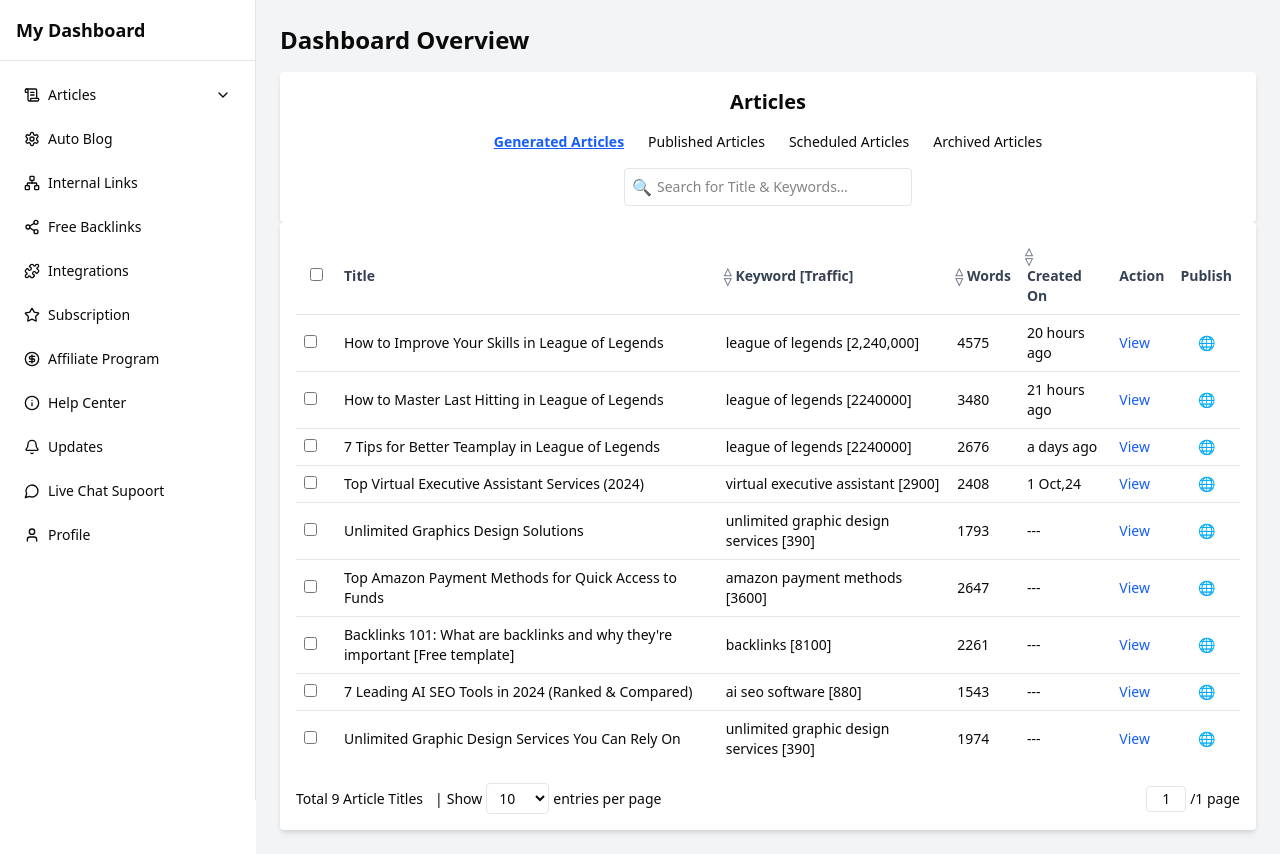
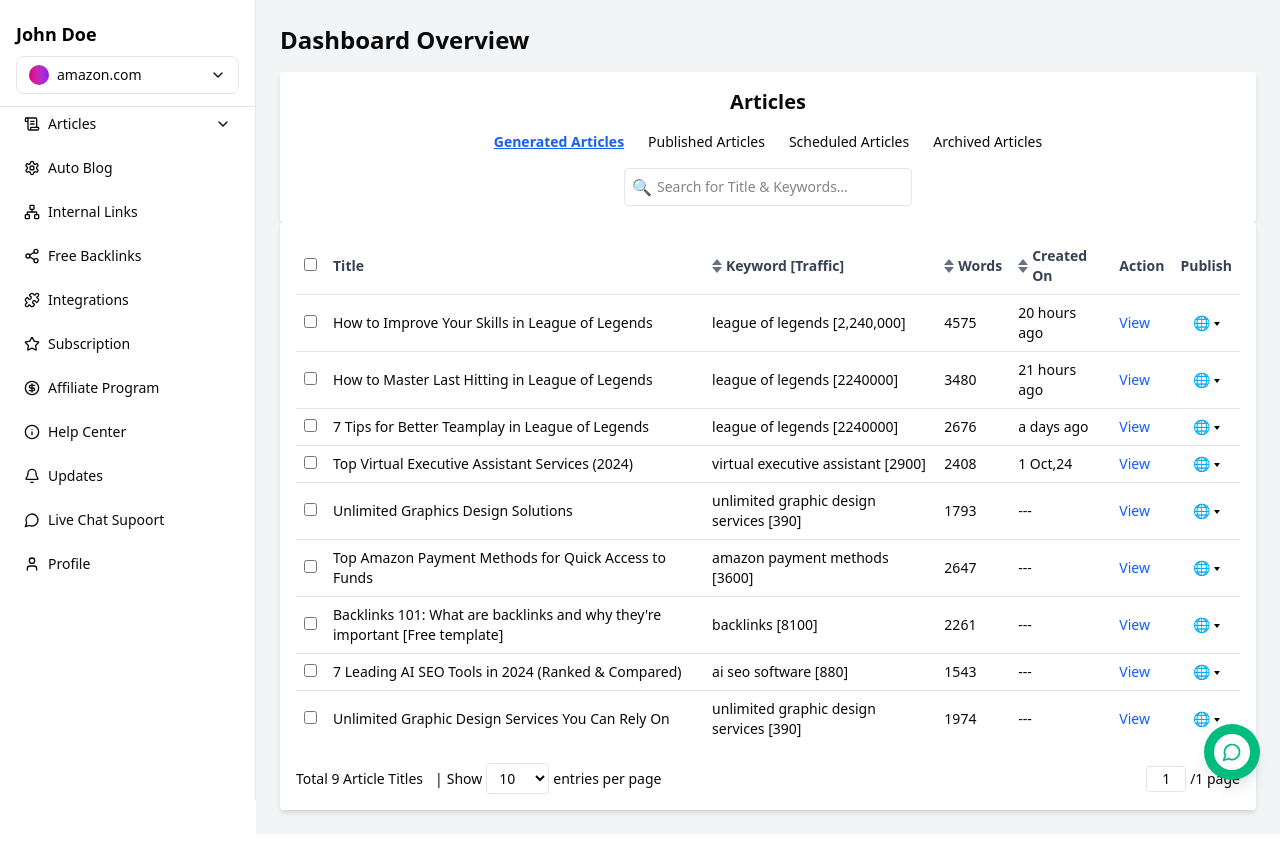
Before and after one commit to nishapoonia798/dashboard-ui, a Next.js app: page / in a window 1280 px wide. Built offline with nearby package versions, Linux system fonts and the light colour scheme.

Commit message:
sideheader created for user and email

```diff
--- a/app/page.tsx
+++ b/app/page.tsx
@@ -1,9 +1,11 @@
 import Sidebar from "@/components/ui/Sidebar";
 import DashboardTable from "@/components/ui/DashboardTable";
+import AccountHeader from "@/components/ui/AccountHeader";
 
 export default function DashboardPage() {
   return (
     <div className="flex">
+      <AccountHeader />
       <Sidebar />
       <main className="ml-64 w-full p-6 bg-gray-100 min-h-screen">
         <h1 className="text-2xl font-bold mb-4">Dashboard Overview</h1>
--- /dev/null
+++ b/components/ui/AccountHeader.tsx
@@ -0,0 +1,31 @@
+'use client';
+import { ChevronDown } from 'lucide-react';
+
+export default function AccountHeader() {
+  return (
+    /* fixed because the sidebar itself is fixed */
+    <div className="w-64 fixed bg-white border-r z-20">
+      <div className="px-4 pt-5 pb-3 border-b">
+        {/* username */}
+        <h2 className="text-lg font-semibold text-black">John Doe</h2>
+
+        {/* account switcher */}
+        <button
+          className="
+            mt-2 flex items-center justify-between w-full
+            rounded-md border px-3 py-2 text-sm
+            hover:bg-gray-100
+          "
+        >
+          <span className="flex items-center gap-2">
+            {/* theme-color badge; change bg-blue-500 as needed */}
+            <span className="inline-block h-5 w-5 rounded-full bg-gradient-to-r from-pink-600 to-purple-600" />
+
+            amazon.com
+          </span>
+          <ChevronDown className="h-4 w-4" />
+        </button>
+      </div>
+    </div>
+  );
+}
--- a/components/ui/DashboardTable.tsx
+++ b/components/ui/DashboardTable.tsx
@@ -2,6 +2,8 @@
 
 'use client';
 import { useState } from 'react';
+import LiveChatSupoort from './LiveChatSupport';
+
 type Row = {
   id: number;
   title: string;
@@ -140,7 +142,7 @@
       <table className="min-w-full text-sm">
         <thead>
           <tr className="border-b font-semibold text-gray-700">
-            <th className="p-2 w-10">
+            <th className="p-2 text-center">
               <input
                 type="checkbox"
                 checked={allChecked}
@@ -155,10 +157,23 @@
               <div className="flex items-center gap-1">
                 {/* the up/down glyphs */}
                 <span className="flex flex-col leading-none text-[10px] text-gray-500">
-                  {/* U+25B3  △ */}
-                  <span className="text-[10px] text-gray-500 -ml-0.5">△</span>
-                  {/* U+25BD  ▽ */}
-                  <span className='text-[10px] text-gray-500 -ml-0.5'>▽</span>
+                  {/* Up */}
+                  <svg
+                    className="h-2.5 w-2.5 fill-gray-500"
+                    viewBox="0 0 10 6"
+                    aria-hidden
+                  >
+                    <polygon points="5,0 10,6 0,6" />
+                  </svg>
+
+                  {/* Down */}
+                  <svg
+                    className="h-2.5 w-2.5 fill-gray-500 -mt-[2px]"
+                    viewBox="0 0 10 6"
+                    aria-hidden
+                  >
+                    <polygon points="0,0 10,0 5,6" />
+                  </svg>
                 </span>
                 Keyword&nbsp;[Traffic]
               </div>
@@ -167,10 +182,23 @@
               <div className="flex items-center gap-1">
               {/* the up/down glyphs */}
                 <span className="flex flex-col leading-none text-[10px] text-gray-500">
-                  {/* U+25B3  △ */}
-                  <span className="text-[10px] text-gray-500 -ml-0.5">△</span>
-                  {/* U+25BD  ▽ */}
-                  <span className='text-[10px] text-gray-500 -ml-0.5'>▽</span>
+                  {/* Up */}
+                  <svg
+                    className="h-2.5 w-2.5 fill-gray-500"
+                    viewBox="0 0 10 6"
+                    aria-hidden
+                  >
+                    <polygon points="5,0 10,6 0,6" />
+                  </svg>
+
+                  {/* Down */}
+                  <svg
+                    className="h-2.5 w-2.5 fill-gray-500 -mt-[2px]"
+                    viewBox="0 0 10 6"
+                    aria-hidden
+                  >
+                    <polygon points="0,0 10,0 5,6" />
+                  </svg>
                 </span>
                 Words
               </div>
@@ -179,12 +207,24 @@
               <div className="flex items-center gap-1">
               {/* the up/down glyphs */}
                 <span className="flex flex-col leading-none text-[10px] text-gray-500">
-                  {/* U+25B3  △ */}
-                  <span className="text-[10px] text-gray-500 -ml-0.5">△</span>
-                  {/* U+25BD  ▽ */}
-                  <span className='text-[10px] text-gray-500 -ml-0.5'>▽</span>
+                  {/* Up */}
+                  <svg
+                    className="h-2.5 w-2.5 fill-gray-500"
+                    viewBox="0 0 10 6"
+                    aria-hidden
+                  >
+                    <polygon points="5,0 10,6 0,6" />
+                  </svg>
+                  <svg
+                    className="h-2.5 w-2.5 fill-gray-500 -mt-[2px]"
+                    viewBox="0 0 10 6"
+                    aria-hidden
+                  >
+                    <polygon points="0,0 10,0 5,6" />
+                  </svg>
                 </span>
-              </div>Created On
+                Created On
+              </div>
             </th>
             <th className="p-2 text-left">Action
             </th>
@@ -195,7 +235,7 @@
         <tbody>
           {visibleRows.map((row) => (
             <tr key={row.id} className="border-b last:border-none hover:bg-gray-50">
-              <td className="p-2">
+              <td className="p-2 text-center">
                 <input
                   type="checkbox"
                   checked={selected.includes(row.id)}
@@ -209,7 +249,15 @@
               <td className="p-2">
                 <button className="text-blue-600 hover:underline">View</button>
               </td>
-              <td className="p-2 text-center">🌐</td>
+              <td className="p-2 text-center">🌐
+                <svg
+                aria-hidden
+                className="inline h-1.5 w-1.5 fill-black ml-1 align-middle"
+                viewBox="0 0 6 4"
+                >
+                <polygon points="0,0 6,0 3,4" />
+                </svg>
+              </td>
             </tr>
           ))}
         </tbody>
@@ -250,6 +298,7 @@
           </span>
       </div>
     </div>
+    <LiveChatSupoort />
   </>
 );
 }
--- /dev/null
+++ b/components/ui/LiveChatSupport.tsx
@@ -0,0 +1,25 @@
+/* components/ui/LiveChatButton.tsx */
+"use client";
+
+import { MessageCircle } from "lucide-react";
+
+export default function LiveChatSupoort() {
+  return (
+    <button
+      aria-label="Live chat"
+      className="
+        fixed bottom-5 right-5   /* position */
+        h-14 w-14 rounded-full   /* circle */
+        bg-emerald-500          /* solid green fill */
+        text-white              /* white icon */
+        shadow-lg hover:bg-emerald-600
+        flex items-center justify-center
+        transition-colors
+      "
+    >
+    <span className="flex items-center justify-center h-9 w-9 rounded-full bg-white">
+        <MessageCircle className="h-5 w-5 text-emerald-500" />
+    </span>
+    </button>
+  );
+}
--- a/components/ui/sidebar.tsx
+++ b/components/ui/sidebar.tsx
@@ -63,9 +63,7 @@
    const [activeSubPage, setActiveSubPage] = useState<string | null>(null)
 
     return (
-    <aside className="w-64 bg-white border-r h-screen fixed overflow-y-auto">
-      <h1 className="p-4 font-bold text-lg border-b">My Dashboard</h1>
-
+    <aside className="w-64 bg-white border-r h-screen fixed overflow-y-auto pt-[90px]">
       <nav className="flex flex-col p-4 gap-2">
         {sidebarItems.map((item) => (
           <div key={item.name}>
```
